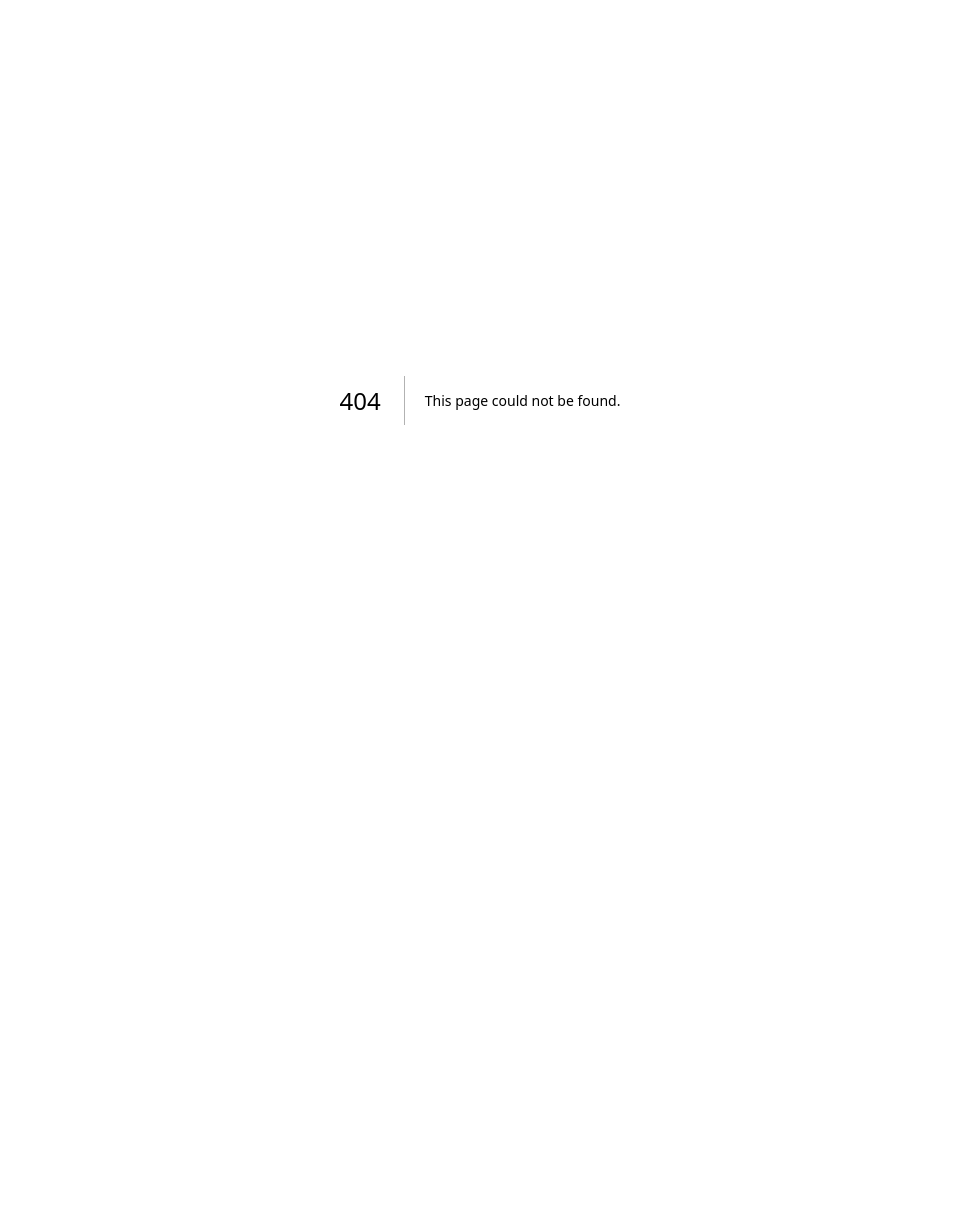
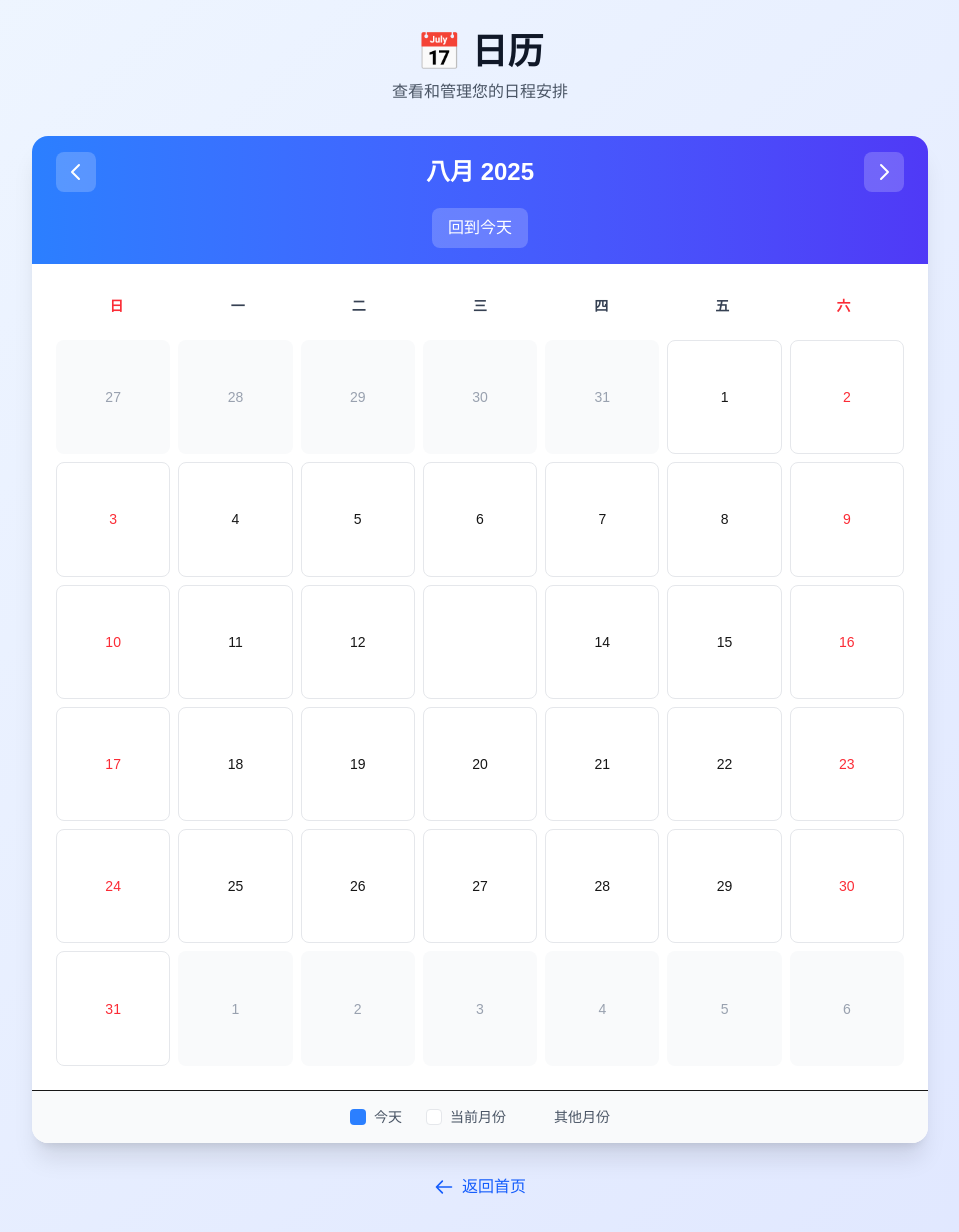
Before and after one commit to yilishabuBai/nextjs-boilerplate, a Next.js app: page /calendar in a window 1280 px wide. Before the commit this address had no page. Shown: the top 1232 px of the page, without its empty margins (160-1119 px from the left). Before the commit the page ends 800 px from the top, so only its background shows below. Built offline with nearby package versions, Linux system fonts and the light colour scheme.

Commit message:
feat: 添加日历页面组件
- 创建 /calendar 路由
- 实现月视图日历显示
- 支持月份切换（上月/下月）
- 添加回到今天功能
- 响应式设计，支持移动端
- 使用 Tailwind CSS 美化界面
- 中文注释和界面文本

```diff
--- /dev/null
+++ b/app/calendar/page.tsx
@@ -0,0 +1,298 @@
+"use client";
+
+import { useState } from "react";
+
+/**
+ * 日历页面组件
+ * 实现月视图日历，支持月份切换和响应式设计
+ */
+export default function CalendarPage() {
+  // 获取当前日期
+  const today = new Date();
+
+  // 状态：当前显示的年份和月份
+  const [currentYear, setCurrentYear] = useState(today.getFullYear());
+  const [currentMonth, setCurrentMonth] = useState(today.getMonth());
+
+  /**
+   * 获取指定月份的日历数据
+   * @param year 年份
+   * @param month 月份 (0-11)
+   * @returns 日历数据对象
+   */
+  const getCalendarData = (year: number, month: number) => {
+    // 获取当月第一天是星期几 (0-6, 0 表示周日)
+    const firstDayOfMonth = new Date(year, month, 1).getDay();
+
+    // 获取当月有多少天
+    const daysInMonth = new Date(year, month + 1, 0).getDate();
+
+    // 获取上个月有多少天
+    const daysInPrevMonth = new Date(year, month, 0).getDate();
+
+    // 生成日历网格数据
+    const calendarDays: Array<{
+      day: number;
+      month: "prev" | "current" | "next";
+      isToday?: boolean;
+    }> = [];
+
+    // 添加上个月的日期（填充前面的空格）
+    for (let i = firstDayOfMonth - 1; i >= 0; i--) {
+      calendarDays.push({
+        day: daysInPrevMonth - i,
+        month: "prev",
+      });
+    }
+
+    // 添加当月的日期
+    for (let day = 1; day <= daysInMonth; day++) {
+      const isToday =
+        day === today.getDate() &&
+        month === today.getMonth() &&
+        year === today.getFullYear();
+
+      calendarDays.push({
+        day,
+        month: "current",
+        isToday,
+      });
+    }
+
+    // 添加下个月的日期（填充后面的空格，确保总共 42 个格子）
+    const remainingDays = 42 - calendarDays.length;
+    for (let day = 1; day <= remainingDays; day++) {
+      calendarDays.push({
+        day,
+        month: "next",
+      });
+    }
+
+    return calendarDays;
+  };
+
+  /**
+   * 切换到上一个月
+   */
+  const goToPrevMonth = () => {
+    if (currentMonth === 0) {
+      setCurrentMonth(11);
+      setCurrentYear(currentYear - 1);
+    } else {
+      setCurrentMonth(currentMonth - 1);
+    }
+  };
+
+  /**
+   * 切换到下一个月
+   */
+  const goToNextMonth = () => {
+    if (currentMonth === 11) {
+      setCurrentMonth(0);
+      setCurrentYear(currentYear + 1);
+    } else {
+      setCurrentMonth(currentMonth + 1);
+    }
+  };
+
+  /**
+   * 跳转到今天
+   */
+  const goToToday = () => {
+    setCurrentYear(today.getFullYear());
+    setCurrentMonth(today.getMonth());
+  };
+
+  /**
+   * 格式化月份名称
+   */
+  const formatMonthName = (month: number) => {
+    const monthNames = [
+      "一月", "二月", "三月", "四月", "五月", "六月",
+      "七月", "八月", "九月", "十月", "十一月", "十二月"
+    ];
+    return monthNames[month];
+  };
+
+  /**
+   * 星期标题
+   */
+  const weekDays = ["日", "一", "二", "三", "四", "五", "六"];
+
+  // 获取日历数据
+  const calendarDays = getCalendarData(currentYear, currentMonth);
+
+  return (
+    <div className="min-h-screen bg-gradient-to-br from-blue-50 to-indigo-100 py-8 px-4 sm:px-6 lg:px-8">
+      <div className="max-w-4xl mx-auto">
+        {/* 页面标题 */}
+        <div className="text-center mb-8">
+          <h1 className="text-4xl font-bold text-gray-900 mb-2">
+            📅 日历
+          </h1>
+          <p className="text-gray-600">
+            查看和管理您的日程安排
+          </p>
+        </div>
+
+        {/* 日历卡片 */}
+        <div className="bg-white rounded-2xl shadow-xl overflow-hidden">
+          {/* 日历头部 - 月份选择和导航 */}
+          <div className="bg-gradient-to-r from-blue-500 to-indigo-600 px-6 py-4">
+            <div className="flex items-center justify-between">
+              {/* 上个月按钮 */}
+              <button
+                onClick={goToPrevMonth}
+                className="p-2 rounded-lg bg-white/20 hover:bg-white/30 transition-colors text-white"
+                aria-label="上个月"
+              >
+                <svg
+                  className="w-6 h-6"
+                  fill="none"
+                  stroke="currentColor"
+                  viewBox="0 0 24 24"
+                >
+                  <path
+                    strokeLinecap="round"
+                    strokeLinejoin="round"
+                    strokeWidth={2}
+                    d="M15 19l-7-7 7-7"
+                  />
+                </svg>
+              </button>
+
+              {/* 当前月份和年份显示 */}
+              <div className="text-center">
+                <h2 className="text-2xl font-bold text-white">
+                  {formatMonthName(currentMonth)} {currentYear}
+                </h2>
+              </div>
+
+              {/* 下个月按钮 */}
+              <button
+                onClick={goToNextMonth}
+                className="p-2 rounded-lg bg-white/20 hover:bg-white/30 transition-colors text-white"
+                aria-label="下个月"
+              >
+                <svg
+                  className="w-6 h-6"
+                  fill="none"
+                  stroke="currentColor"
+                  viewBox="0 0 24 24"
+                >
+                  <path
+                    strokeLinecap="round"
+                    strokeLinejoin="round"
+                    strokeWidth={2}
+                    d="M9 5l7 7-7 7"
+                  />
+                </svg>
+              </button>
+            </div>
+
+            {/* 今天按钮 */}
+            <div className="mt-4 text-center">
+              <button
+                onClick={goToToday}
+                className="px-4 py-2 bg-white/20 hover:bg-white/30 rounded-lg text-white font-medium transition-colors"
+              >
+                回到今天
+              </button>
+            </div>
+          </div>
+
+          {/* 日历主体 */}
+          <div className="p-6">
+            {/* 星期标题 */}
+            <div className="grid grid-cols-7 mb-4">
+              {weekDays.map((day, index) => (
+                <div
+                  key={day}
+                  className={`text-center py-2 text-sm font-semibold ${
+                    index === 0 || index === 6
+                      ? "text-red-500"
+                      : "text-gray-700"
+                  }`}
+                >
+                  {day}
+                </div>
+              ))}
+            </div>
+
+            {/* 日期网格 */}
+            <div className="grid grid-cols-7 gap-2">
+              {calendarDays.map((date, index) => {
+                const isWeekend = index % 7 === 0 || index % 7 === 6;
+
+                return (
+                  <div
+                    key={index}
+                    className={`
+                      aspect-square flex items-center justify-center rounded-lg text-sm font-medium
+                      transition-all duration-200
+                      ${date.month === "current"
+                        ? "bg-white border border-gray-200 hover:border-blue-400 hover:shadow-md cursor-pointer"
+                        : "bg-gray-50 text-gray-400"
+                      }
+                      ${date.isToday
+                        ? "bg-blue-500 text-white border-blue-500 hover:bg-blue-600"
+                        : ""
+                      }
+                      ${isWeekend && date.month === "current" && !date.isToday
+                        ? "text-red-500"
+                        : ""
+                      }
+                    `}
+                  >
+                    {date.day}
+                  </div>
+                );
+              })}
+            </div>
+          </div>
+
+          {/* 日历底部图例 */}
+          <div className="bg-gray-50 px-6 py-4 border-t">
+            <div className="flex items-center justify-center space-x-6 text-sm">
+              <div className="flex items-center">
+                <div className="w-4 h-4 bg-blue-500 rounded mr-2"></div>
+                <span className="text-gray-600">今天</span>
+              </div>
+              <div className="flex items-center">
+                <div className="w-4 h-4 bg-white border border-gray-200 rounded mr-2"></div>
+                <span className="text-gray-600">当前月份</span>
+              </div>
+              <div className="flex items-center">
+                <div className="w-4 h-4 bg-gray-50 rounded mr-2"></div>
+                <span className="text-gray-600">其他月份</span>
+              </div>
+            </div>
+          </div>
+        </div>
+
+        {/* 返回首页链接 */}
+        <div className="text-center mt-8">
+          <a
+            href="/"
+            className="inline-flex items-center text-blue-600 hover:text-blue-700 font-medium"
+          >
+            <svg
+              className="w-5 h-5 mr-2"
+              fill="none"
+              stroke="currentColor"
+              viewBox="0 0 24 24"
+            >
+              <path
+                strokeLinecap="round"
+                strokeLinejoin="round"
+                strokeWidth={2}
+                d="M10 19l-7-7m0 0l7-7m-7 7h18"
+              />
+            </svg>
+            返回首页
+          </a>
+        </div>
+      </div>
+    </div>
+  );
+}
```
